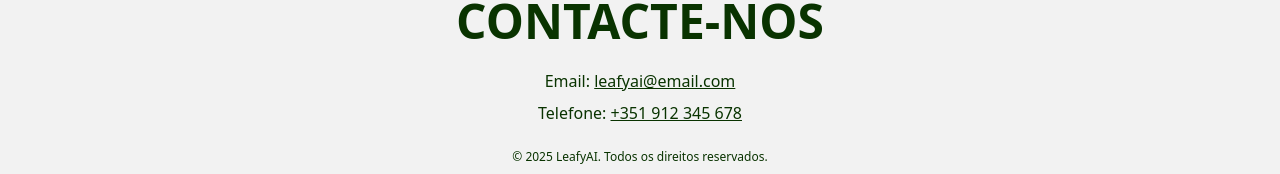
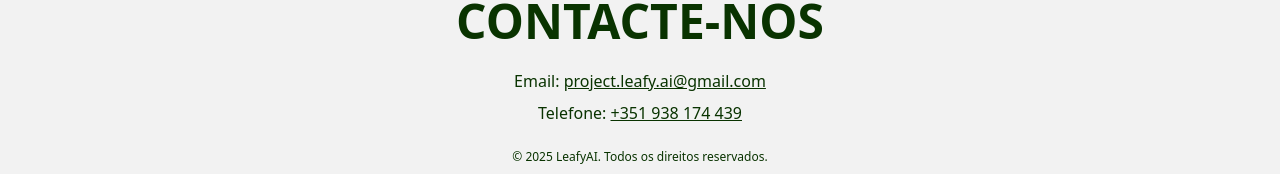
Before and after one commit to PedroLeandr/leafy, a Next.js app: page / in a window 1280 px wide. Shown: the part 3466-3640 px from the top of the page. Built offline with nearby package versions, Linux system fonts and the light colour scheme.

Commit message:
Update footer.tsx

```diff
--- a/src/components/footer/footer.tsx
+++ b/src/components/footer/footer.tsx
@@ -10,19 +10,19 @@
           <p>
             Email:{' '}
             <a
-              href="mailto:leafyai@email.com"
+              href="mailto:project.leafy.ai@gmail.com"
               className="underline hover:text-green-500 transition-colors duration-200"
             >
-              leafyai@email.com
+              project.leafy.ai@gmail.com
             </a>
           </p>
           <p>
             Telefone:{' '}
             <a
-              href="tel:+351912345678"
+              href="tel:+351938174439"
               className="underline hover:text-green-500 transition-colors duration-200"
             >
-              +351 912 345 678
+              +351 938 174 439
             </a>
           </p>
         </div>
```
